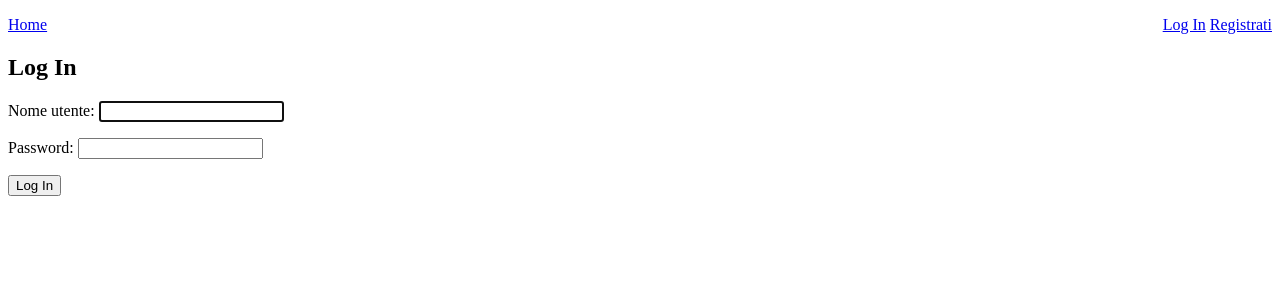
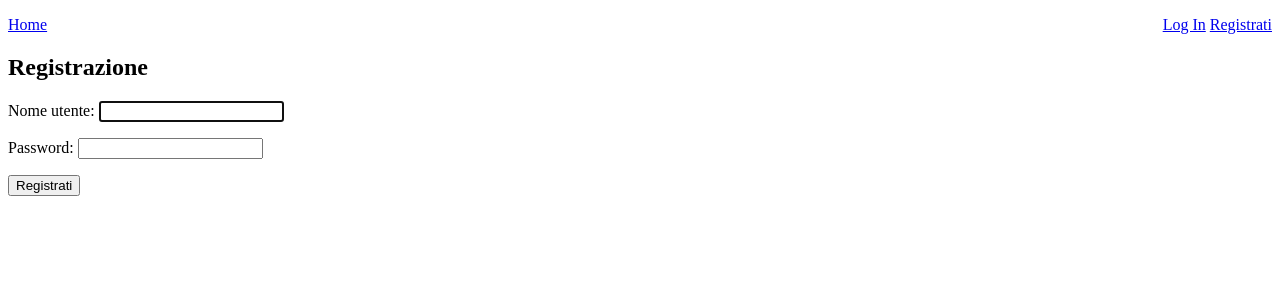
Before and after one commit to FilippoBordogna/Tesi, a Django app: page /gbliometrics/accounts/login/ in a window 1280 px wide. Shown: the top 300 px of the page. Run offline with Django 3.2, Linux system fonts and the light colour scheme.

Commit message:
Template di Login e Signup

```diff
--- a/produzione_scientifica/templates/registration/login.html
+++ b/produzione_scientifica/templates/registration/login.html
@@ -1,17 +1,16 @@
-{% extends 'base.html' %} <!-- Estensione del template di base -->
+{% extends 'base.html' %} <!-- Estensione il template di base -->
 
-{% block title %}Login{% endblock %}
+{% block title %}Login{% endblock %} <!-- Titolo -->
 
 {% block content %}
-  {% if not user.is_authenticated %} <!-- utente NON autenticato -->
-    <h2>Log In</h2>
-    <form method="post"> <!-- Form di Login -->
-      {% csrf_token %}
-      {{ form.as_p }}
-      <button type="submit">Log In</button>
-    </form>
-  {% else %} <!-- Utente autenticato -->
-    <p>Sei già loggato</p>
-    <a href="{% url 'gbliometrics:home' %}">Torna alla home</a></t> <!-- redirezione -->
-  {% endif %}
+    {% if not user.is_authenticated %} <!-- utente non autenticato -->
+        <h2>Registrazione</h2>
+        <form method="post"> <!-- form di registrazione -->
+            {% csrf_token %}
+            {{ form.as_p }}
+            <button type="submit">Registrati</button>
+        </form>
+    {% else %} <!-- Utente autenticato -->
+        <p>Sei loggato. Per creare un nuovo utente devi prima effettuare il Logout</p>
+    {% endif %}
 {% endblock %}
--- a/produzione_scientifica/templates/registration/signup.html
+++ b/produzione_scientifica/templates/registration/signup.html
@@ -1,6 +1,6 @@
 {% extends 'base.html' %} <!-- Estensione il template di base -->
 
-{% block title %}Sign Up{% endblock %}
+{% block title %}Registrazione{% endblock %} <!-- Titolo -->
 
 {% block content %}
     {% if not user.is_authenticated %} <!-- utente non autenticato -->
```
